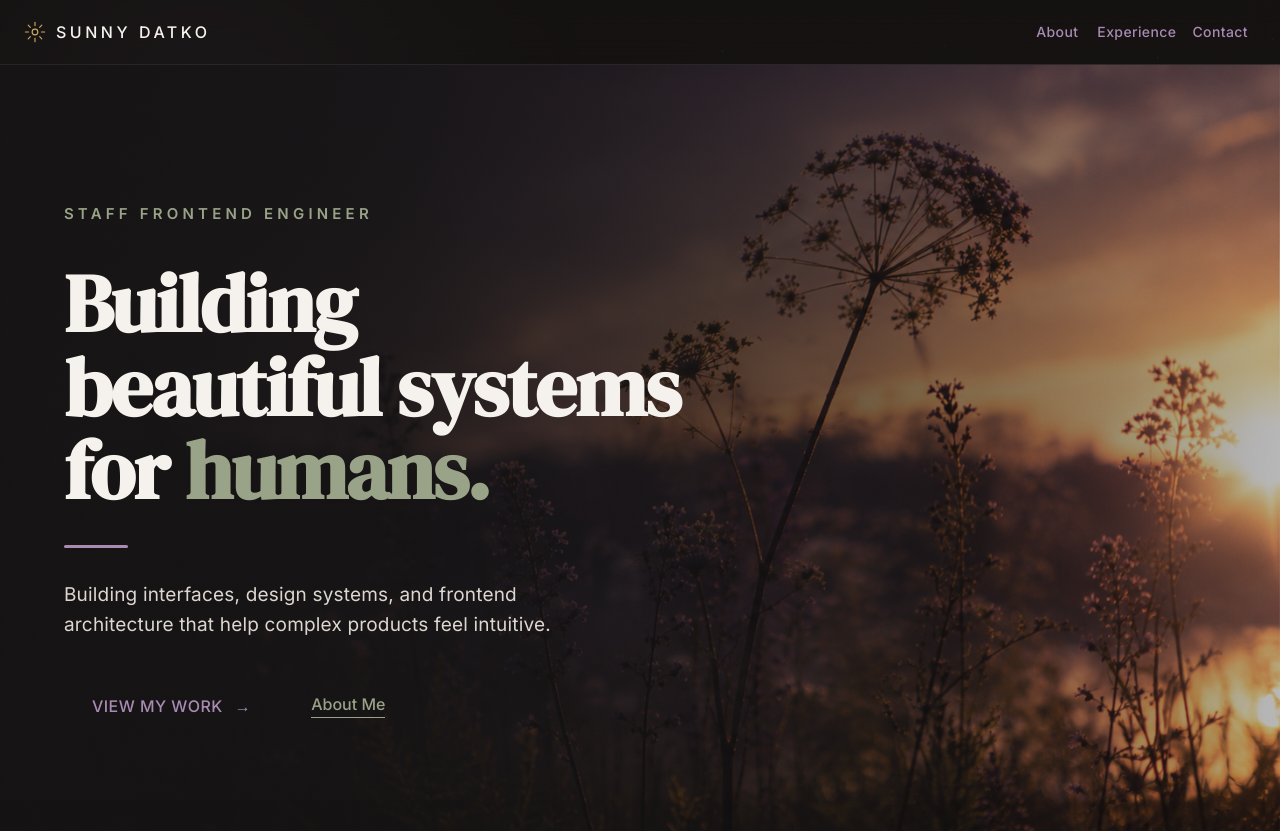
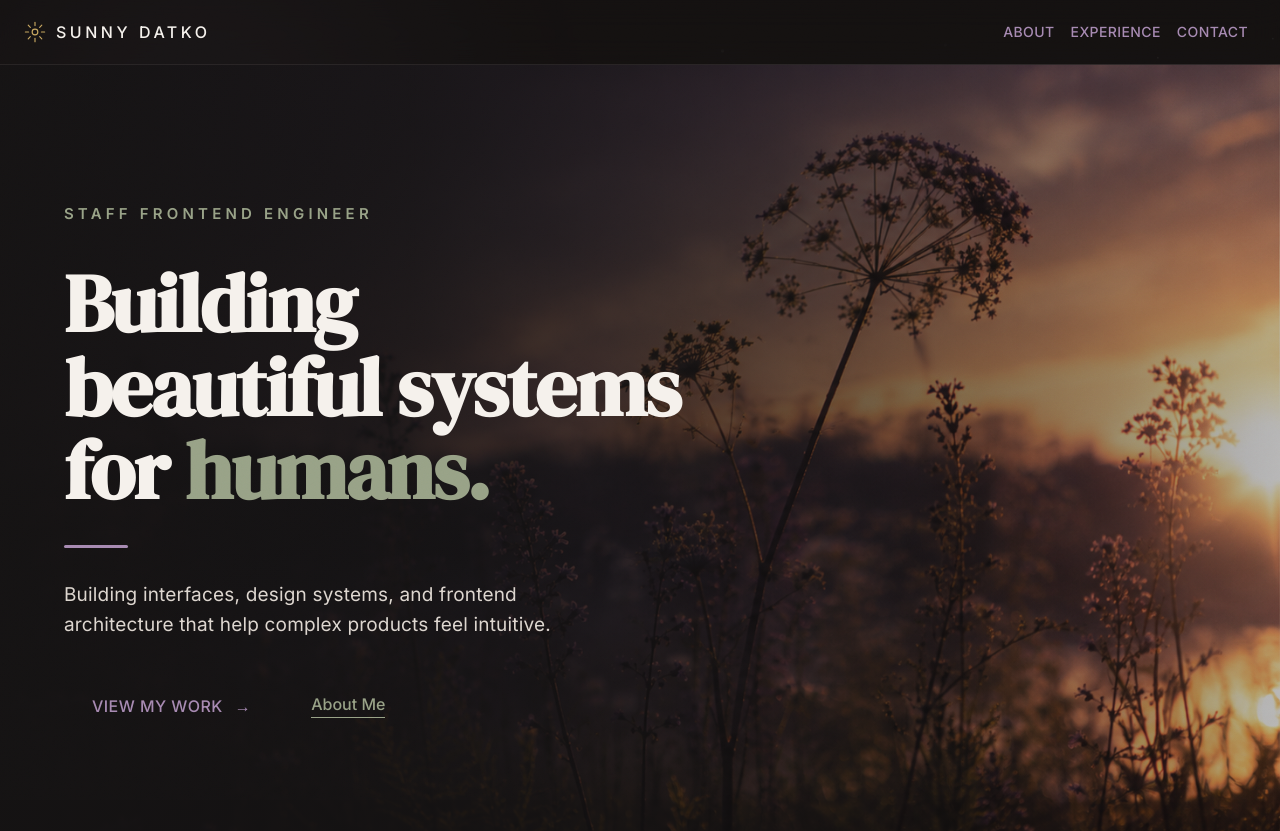
Before and after one commit to sunnydatko/sunny-datko, a React (Vite) app: page / in a window 1280 px wide. Shown: the top 831 px of the page. Built offline with nearby package versions, Linux system fonts and the light colour scheme.

Commit message:
update nav

```diff
--- a/src/components/ResponsiveMenu.tsx
+++ b/src/components/ResponsiveMenu.tsx
@@ -19,9 +19,9 @@ import BrandMark from "./BrandMark";
 
 const drawerWidth = 320;
 const navItems = [
-  { name: "About", url: "#about" },
-  { name: "Experience", url: "#experience" },
-  { name: "Contact", url: "#contact" },
+  { name: "ABOUT", url: "https://sunnydatko.com/#about" },
+  { name: "EXPERIENCE", url: "https://sunnydatko.com/#experience" },
+  { name: "CONTACT", url: "https://sunnydatko.com/#contact" },
 ];
 
 type ResponsiveMenuProps = {
```
